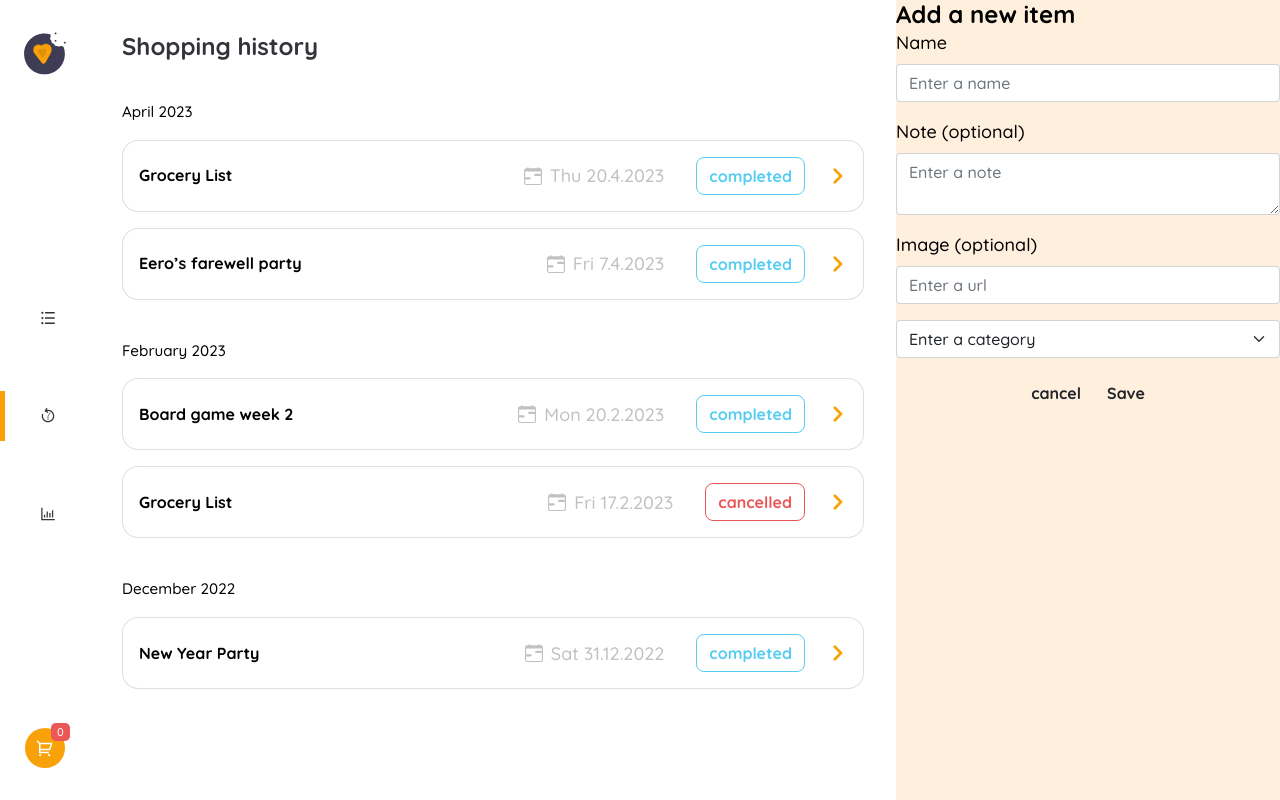
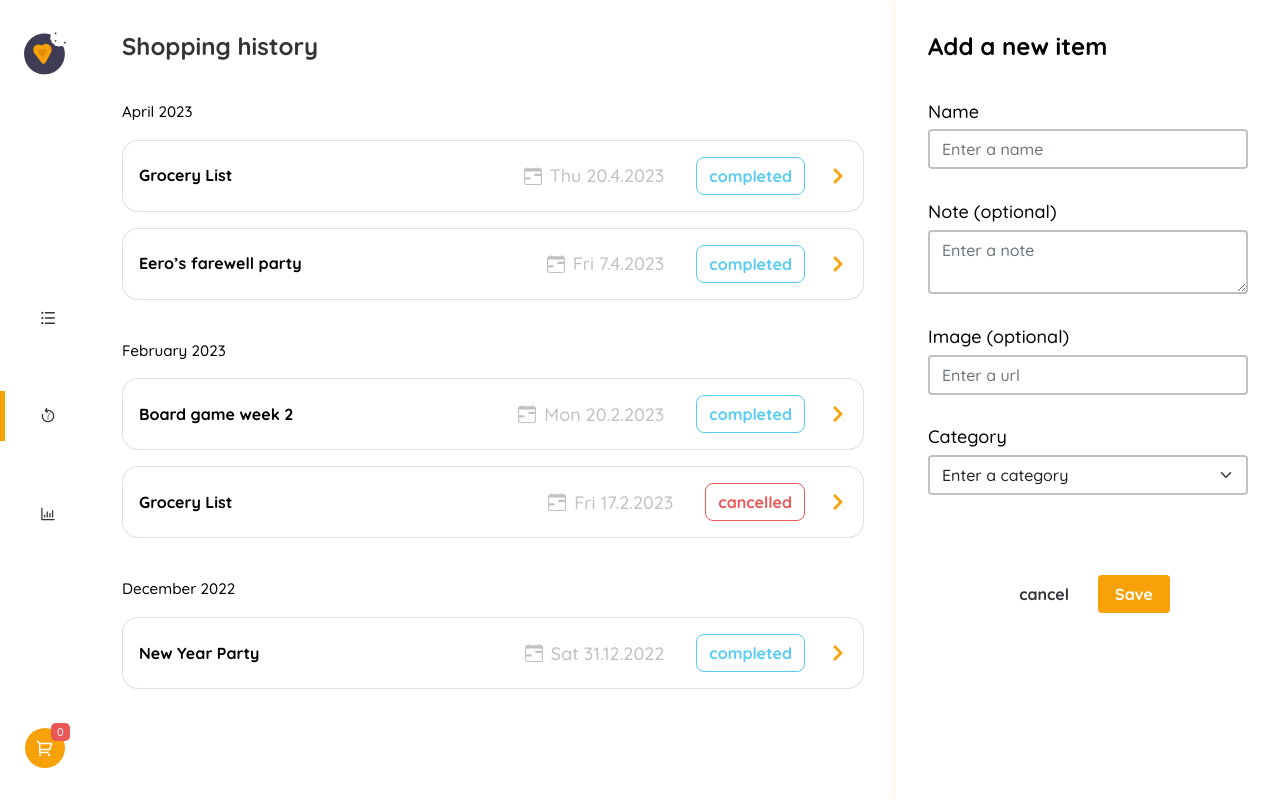
Before and after one commit to nkp1111/shoppingify-master, a React (Create React App) app: page /history in a window 1280 px wide. Both pictures are taken after a click on the button "Add item". Built offline with nearby package versions, Linux system fonts and the light colour scheme.

Commit message:
feat: add styles to sidebar items

```diff
--- a/src/component/Cart/cart.css
+++ b/src/component/Cart/cart.css
@@ -202,15 +202,6 @@
   padding: 0.5rem 1rem;
 }
 
-.cart-footer .btn-holder .btn:first-child {
-  color: var(--light-black);
-  border: 1px solid transparent;
-}
-
-.cart-footer .btn-holder .btn:first-child:hover {
-  border: 1px solid var(--light-black);
-}
-
 .cart-footer .btn-holder .btn:last-child {
   color: var(--white);
   background-color: var(--blue);
--- a/src/component/Cart/index.js
+++ b/src/component/Cart/index.js
@@ -50,7 +50,7 @@ const Cart = () => {
         {showEdit
           ? (
             <div className='btn-holder d-flex'>
-              <button className="btn"
+              <button className="btn cancel-btn"
                 onClick={() => setShowModal(true)}>cancel</button>
               <button className="btn"
                 onClick={() => shoppingEnded("completed")}>Complete</button>
--- a/src/component/SidebarItem/AddItemForm.js
+++ b/src/component/SidebarItem/AddItemForm.js
@@ -48,7 +48,7 @@ const AddItemForm = () => {
 
   return (
     <div className='main__sidebar-form'>
-      <h2>Add a new item</h2>
+      <h2 className='mb-4'>Add a new item</h2>
       <form onSubmit={handleSubmit} noValidate>
         <div className="mb-3">
           <label htmlFor="name" className="form-label">Name</label>
@@ -80,8 +80,10 @@ const AddItemForm = () => {
             ref={imageRef} />
         </div>
 
+        <label htmlFor='category'>Category</label>
         <select className="form-select mb-3"
-          ref={categoryRef}>
+          ref={categoryRef}
+          id="category">
           <option value="">Enter a category</option>
           {categories.map(item => (
             <option key={item} value={item}>{item}</option>
@@ -90,7 +92,7 @@ const AddItemForm = () => {
 
         <div className="btn-holder d-flex justify-content-center">
           <button onClick={handleForm} className='btn cancel-btn'>cancel</button>
-          <button type="submit" className="btn">Save</button>
+          <button type="submit" className="btn save-btn">Save</button>
         </div>
       </form>
     </div>
--- a/src/component/SidebarItem/CartItemDetail.js
+++ b/src/component/SidebarItem/CartItemDetail.js
@@ -1,9 +1,11 @@
 import React from 'react'
 
 import BackButton from '../BackButton'
+import useGlobalContext from '../../context'
 
 const CartItemDetail = ({ item, setShowItemDetail }) => {
 
+  const { addItemToCart } = useGlobalContext()
   const { name, category, image, description } = item
   const handleItemDetail = () => {
     setShowItemDetail({ show: false, item: null })
@@ -14,14 +16,22 @@ const CartItemDetail = ({ item, setShowItemDetail }) => {
       <BackButton function1={handleItemDetail} />
       <article className="details-item d-flex flex-column">
         <div className="order-2">
+          <div className='details__item-title'>name</div>
           <h3>{name}</h3>
+          <div className='details__item-title'>category</div>
           <p className='category'>{category}</p>
+          <div className='details__item-title'>note</div>
           <p>{description}</p>
         </div>
         <div className="order-1">
           <img src={image} alt={`${name}`} />
         </div>
       </article>
+      <button className='btn mt-3 add-btn'
+        onClick={(e) => {
+          addItemToCart(item)
+          handleItemDetail()
+        }}>Add to list</button>
     </div>
   )
 }
--- a/src/component/SidebarItem/index.js
+++ b/src/component/SidebarItem/index.js
@@ -3,6 +3,7 @@ import React from 'react'
 import CartItemDetail from './CartItemDetail'
 import AddItemForm from './AddItemForm'
 import useGlobalContext from '../../context'
+import "./sidebarItem.css"
 
 const Index = () => {
 
--- /dev/null
+++ b/src/component/SidebarItem/sidebarItem.css
@@ -0,0 +1,78 @@
+/* sidebar items  */
+.main__sidebar-details,
+.main__sidebar-form {
+  padding: var(--padding-y) var(--padding-x);
+  background-color: var(--white);
+  height: 100vh;
+  overflow: scroll;
+}
+
+.main__sidebar-details::-webkit-scrollbar,
+.main__sidebar-form::-webkit-scrollbar {
+  display: none;
+}
+
+/* cart item detail  */
+.main__sidebar-details .btn {
+  padding-left: 0;
+}
+
+.main__sidebar-details .order-1 {
+  margin: 1rem 0;
+  width: 100%;
+  height: 25vh;
+  border-radius: 1rem;
+  overflow: hidden;
+}
+
+.details__item-title {
+  color: var(--light-gray);
+  font-size: 0.9rem;
+
+  margin: 1.5rem 0 0;
+}
+
+.main__sidebar-details h3 {
+  font-size: 1.5rem;
+  font-weight: 500;
+}
+
+.main__sidebar-details .add-btn {
+  padding: 0.5rem 1.5rem;
+  color: var(--white);
+  background-color: var(--bright-yellow);
+}
+
+.main__sidebar-details .add-btn:hover {
+  opacity: 0.9;
+}
+
+/* add new item form  */
+.main__sidebar-form label {
+  margin: 0.8rem 0 0.3rem;
+}
+
+.main__sidebar-form input,
+.main__sidebar-form select,
+.main__sidebar-form textarea {
+  border: 2px solid var(--light-gray);
+}
+
+.main__sidebar-form .btn {
+  margin: 0 0.5rem;
+}
+
+.main__sidebar-form .btn-holder {
+  margin-top: 5rem;
+}
+
+.main__sidebar-form .save-btn {
+  color: var(--white);
+  background-color: var(--bright-yellow);
+
+  padding: 0 1rem;
+}
+
+.main__sidebar-form .save-btn:hover {
+  opacity: 0.9;
+}
--- a/src/index.css
+++ b/src/index.css
@@ -98,4 +98,15 @@ h1 {
 
 button.btn {
   font-weight: 700;
+  transition: all 0.3s linear;
 }
+
+/* cancel button on form and cart item  */
+.cancel-btn {
+  color: var(--light-black);
+  border: 1px solid transparent;
+}
+
+.cancel-btn:hover {
+  border: 1px solid var(--light-black);
+}
--- a/src/pages/Main/main.css
+++ b/src/pages/Main/main.css
@@ -31,4 +31,5 @@ main>div {
 .app__main-sidebar {
   background: var(--very-light-orange);
   width: 30vw;
+  box-shadow: -1px 0 10px var(--very-light-orange);
 }
```
